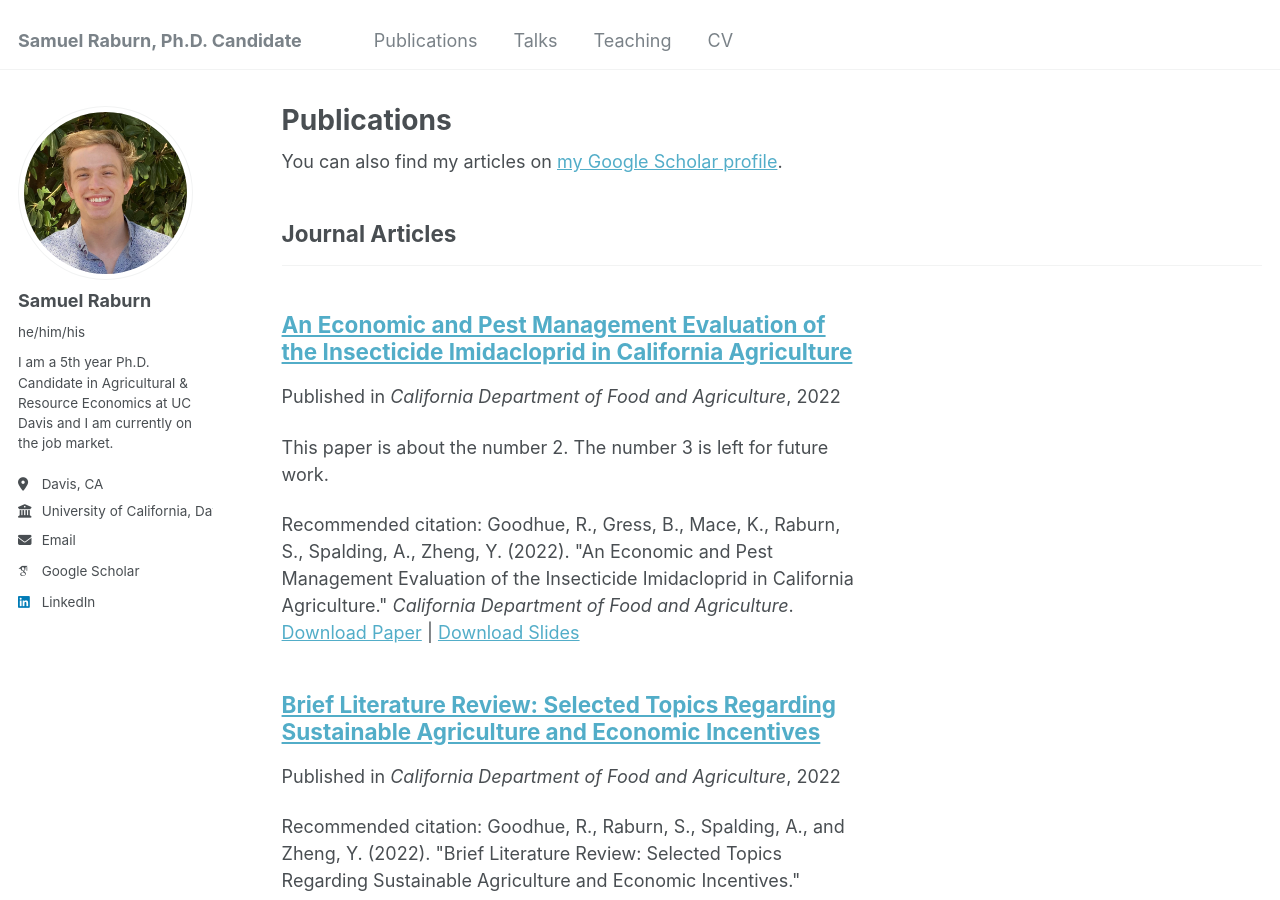
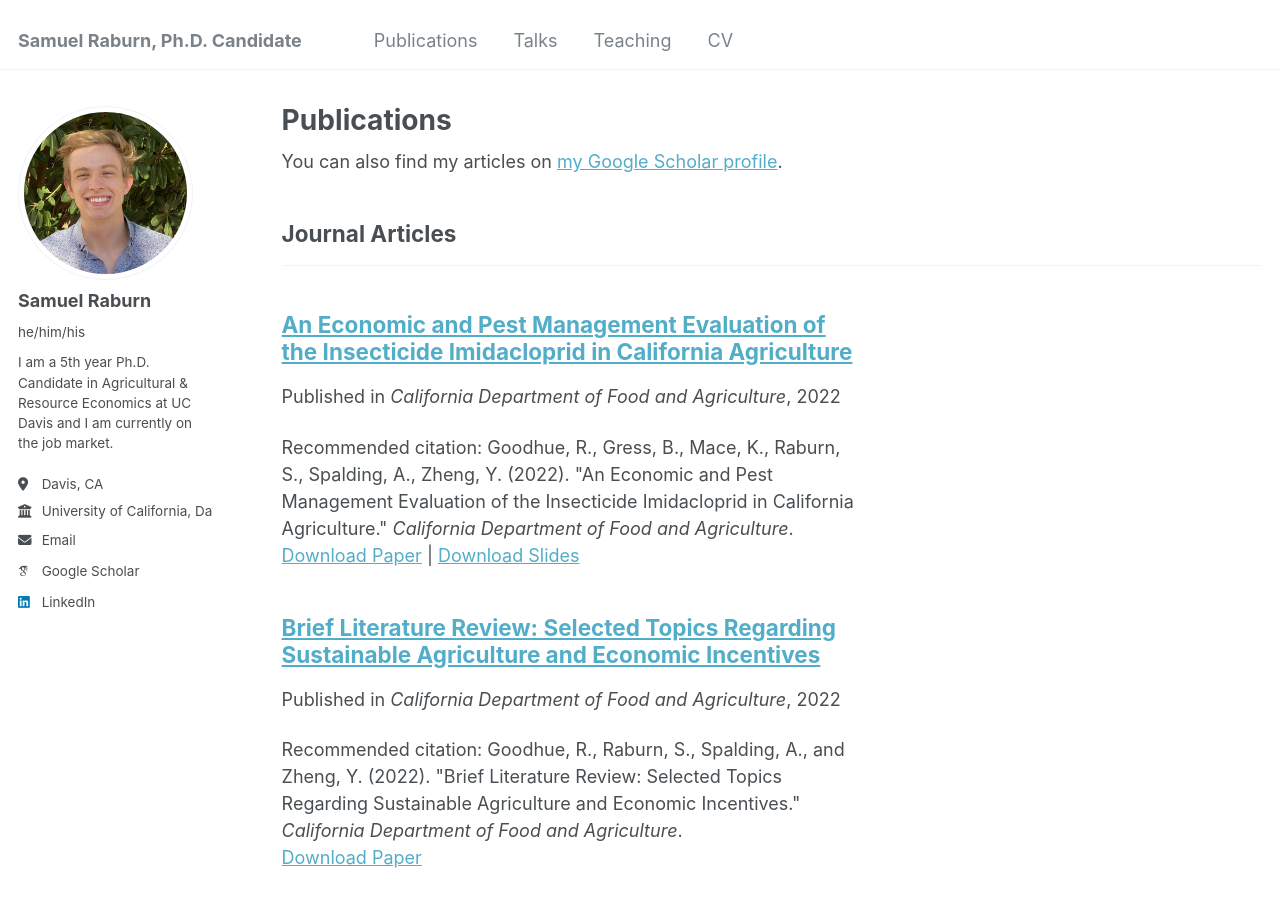
Before and after one commit to sraburn/sraburn.github.io, a Jekyll site: the page built from _pages/publications.html, in a window 1280 px wide and 900 px high. Built offline with Jekyll 4.4.1, drawn with Linux system fonts in a browser that asks for light colours; some web fonts are replaced.

Commit message:
Update and rename 2010-10-01-paper-title-number-2.md to Pest Management Evaluation.md

```diff
--- a/_publications/2010-10-01-paper-title-number-2.md
+++ b/_publications/Pest Management Evaluation.md
@@ -2,8 +2,8 @@
 title: "An Economic and Pest Management Evaluation of the Insecticide Imidacloprid in California Agriculture"
 collection: publications
 category: manuscripts
-permalink: /publication/2010-10-01-paper-title-number-2
-excerpt: 'This paper is about the number 2. The number 3 is left for future work.'
+permalink: /publication/pest_management_evaluation
+excerpt: ''
 date: 2022-10-01
 venue: 'California Department of Food and Agriculture'
 slidesurl: 'http://academicpages.github.io/files/slides2.pdf'
```
